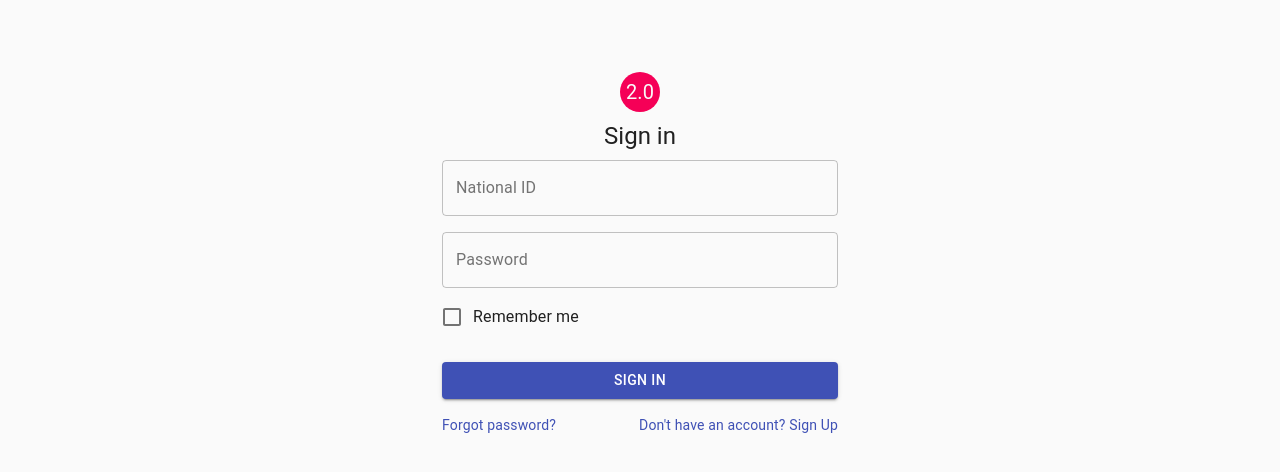
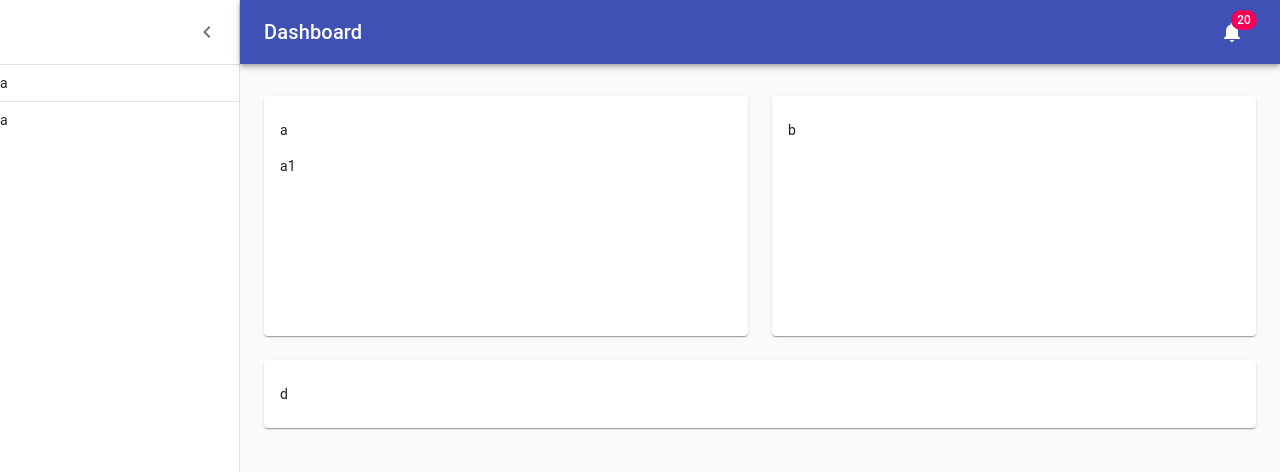
Before and after one commit to darmayasa221/auth-app, a React (Create React App) app: page / in a window 1280 px wide. Shown: the top 472 px of the page. Built offline with nearby package versions, Linux system fonts and the light colour scheme.

Commit message:
layout Home Component

```diff
--- a/package.json
+++ b/package.json
@@ -4,6 +4,7 @@
   "private": true,
   "dependencies": {
     "@material-ui/core": "^4.11.1",
+    "@material-ui/icons": "^4.11.2",
     "@testing-library/jest-dom": "^5.11.6",
     "@testing-library/react": "^11.2.2",
     "@testing-library/user-event": "^12.2.2",
--- a/src/App.js
+++ b/src/App.js
@@ -1,12 +1,14 @@
 
 import './App.css';
-import Login from './container/Login/Login';
+import Home from './component/Home/Home';
+// import Login from './container/Login/Login';
 // import Signup from './container/Signup/Signup';
 
 function App() {
   return (
-    <Login />
+    // <Login />
     // <Signup/>
+    <Home/>
   );
 }
 
--- /dev/null
+++ b/src/component/Home/Home.js
@@ -0,0 +1,182 @@
+import React from 'react';
+import clsx from 'clsx';
+import { makeStyles } from '@material-ui/core/styles';
+import CssBaseline from '@material-ui/core/CssBaseline';
+import Drawer from '@material-ui/core/Drawer';
+import Box from '@material-ui/core/Box';
+import AppBar from '@material-ui/core/AppBar';
+import Toolbar from '@material-ui/core/Toolbar';
+import List from '@material-ui/core/List';
+import Typography from '@material-ui/core/Typography';
+import Divider from '@material-ui/core/Divider';
+import IconButton from '@material-ui/core/IconButton';
+import Badge from '@material-ui/core/Badge';
+import Container from '@material-ui/core/Container';
+import Grid from '@material-ui/core/Grid';
+import Paper from '@material-ui/core/Paper';
+import MenuIcon from '@material-ui/icons/Menu';
+import ChevronLeftIcon from '@material-ui/icons/ChevronLeft';
+import NotificationsIcon from '@material-ui/icons/Notifications';
+
+const drawerWidth = 240;
+
+const useStyles = makeStyles((theme) => ({
+  root: {
+    display: 'flex',
+  },
+  toolbar: {
+    paddingRight: 24, // keep right padding when drawer closed
+  },
+  toolbarIcon: {
+    display: 'flex',
+    alignItems: 'center',
+    justifyContent: 'flex-end',
+    padding: '0 8px',
+    ...theme.mixins.toolbar,
+  },
+  appBar: {
+    zIndex: theme.zIndex.drawer + 1,
+    transition: theme.transitions.create(['width', 'margin'], {
+      easing: theme.transitions.easing.sharp,
+      duration: theme.transitions.duration.leavingScreen,
+    }),
+  },
+  appBarShift: {
+    marginLeft: drawerWidth,
+    width: `calc(100% - ${drawerWidth}px)`,
+    transition: theme.transitions.create(['width', 'margin'], {
+      easing: theme.transitions.easing.sharp,
+      duration: theme.transitions.duration.enteringScreen,
+    }),
+  },
+  menuButton: {
+    marginRight: 36,
+  },
+  menuButtonHidden: {
+    display: 'none',
+  },
+  title: {
+    flexGrow: 1,
+  },
+  drawerPaper: {
+    position: 'relative',
+    whiteSpace: 'nowrap',
+    width: drawerWidth,
+    transition: theme.transitions.create('width', {
+      easing: theme.transitions.easing.sharp,
+      duration: theme.transitions.duration.enteringScreen,
+    }),
+  },
+  drawerPaperClose: {
+    overflowX: 'hidden',
+    transition: theme.transitions.create('width', {
+      easing: theme.transitions.easing.sharp,
+      duration: theme.transitions.duration.leavingScreen,
+    }),
+    width: theme.spacing(7),
+    [theme.breakpoints.up('sm')]: {
+      width: theme.spacing(9),
+    },
+  },
+  appBarSpacer: theme.mixins.toolbar,
+  content: {
+    flexGrow: 1,
+    height: '100vh',
+    overflow: 'auto',
+  },
+  container: {
+    paddingTop: theme.spacing(4),
+    paddingBottom: theme.spacing(4),
+  },
+  paper: {
+    padding: theme.spacing(2),
+    display: 'flex',
+    overflow: 'auto',
+    flexDirection: 'column',
+  },
+  fixedHeight: {
+    height: 240,
+  },
+}));
+
+export default function Home (){
+  const classes = useStyles();
+  const [open, setOpen] = React.useState(true);
+  const handleDrawerOpen = () => {
+    setOpen(true);
+  };
+  const handleDrawerClose = () => {
+    setOpen(false);
+  };
+  const fixedHeightPaper = clsx(classes.paper, classes.fixedHeight);
+
+  return (
+    <div className={classes.root}>
+      <CssBaseline />
+      <AppBar position="absolute" className={clsx(classes.appBar, open && classes.appBarShift)}>
+        <Toolbar className={classes.toolbar}>
+          <IconButton
+            edge="start"
+            color="inherit"
+            aria-label="open drawer"
+            onClick={handleDrawerOpen}
+            className={clsx(classes.menuButton, open && classes.menuButtonHidden)}
+          >
+            <MenuIcon />
+          </IconButton>
+          <Typography component="h1" variant="h6" color="inherit" noWrap className={classes.title}>
+            Dashboard
+          </Typography>
+          <IconButton color="inherit">
+            <Badge badgeContent={20} color="secondary">
+              <NotificationsIcon />
+            </Badge>
+          </IconButton>
+        </Toolbar>
+      </AppBar>
+      <Drawer
+        variant="permanent"
+        classes={{
+          paper: clsx(classes.drawerPaper, !open && classes.drawerPaperClose),
+        }}
+        open={open}
+      >
+        <div className={classes.toolbarIcon}>
+          <IconButton onClick={handleDrawerClose}>
+            <ChevronLeftIcon />
+          </IconButton>
+        </div>
+        <Divider />
+        <List>a</List>
+        <Divider />
+        <List>a</List>
+      </Drawer>
+      <main className={classes.content}>
+        <div className={classes.appBarSpacer} />
+        <Container maxWidth="lg" className={classes.container}>
+          <Grid container spacing={3}>
+
+            <Grid item xs={12} md={6} lg={6}>
+              <Paper className={fixedHeightPaper}>
+              <List>a</List>
+              <List>a1</List>
+              </Paper>
+            </Grid>
+            <Grid item xs={12} md={6} lg={6}>
+              <Paper className={fixedHeightPaper}>
+              <List>b</List>
+              </Paper>
+            </Grid>
+            <Grid item xs={12}>
+              <Paper className={classes.paper}>
+              <List>d</List>
+              </Paper>
+            </Grid>
+          </Grid>
+          <Box pt={4}>
+          </Box>
+        </Container>
+      </main>
+    </div>
+  );
+}
```
Also changed, not shown: 2 other files (tests, documents, lock files or other folders).
